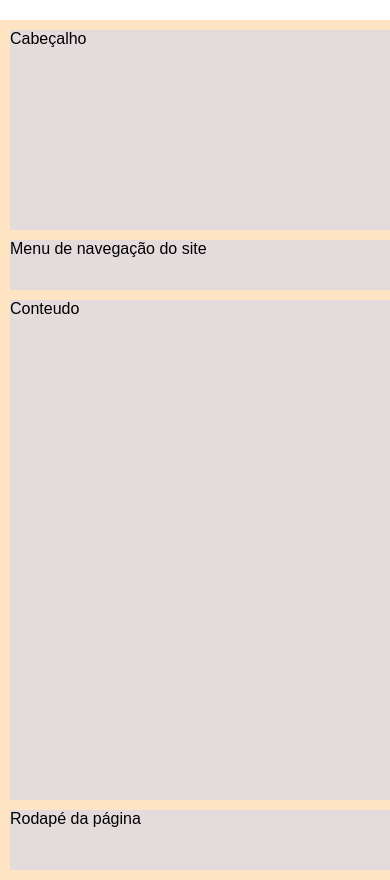
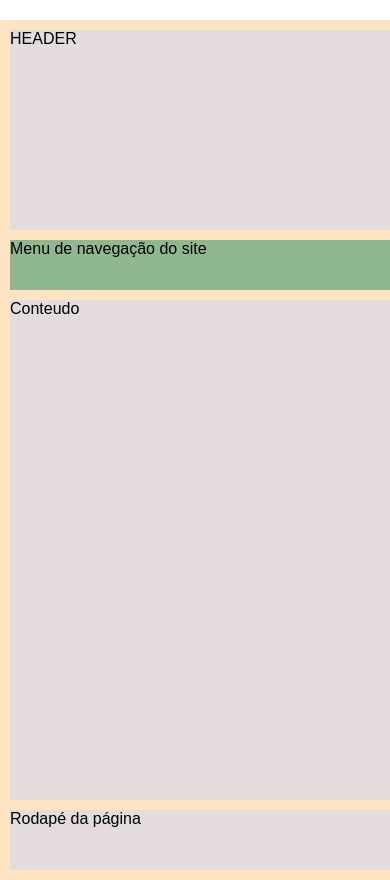
Before and after one commit to FilipeMGaspar/Curso_HTML5_e_CSS3_FSN_2016, a PHP site: page / in a window 390 px wide. Run offline with PHP 8.4, Linux system fonts and the light colour scheme.

Commit message:
Aula10 - Exercicio proposto

```diff
--- a/Exerc-Aula10/css/estilo.css
+++ b/Exerc-Aula10/css/estilo.css
@@ -55,6 +55,12 @@ footer{
     clear: both;
 }
 
+@media only screen and (max-width: 1000px){
+  nav{
+      background-color: rgb(144, 184, 144);
+  }
+}
+
 @media only screen and (max-width: 650px){
     aside {
         display: none;
--- a/Exerc-Aula10/index.html
+++ b/Exerc-Aula10/index.html
@@ -10,7 +10,7 @@
 </head>
 <body>
     <div class="principal">
-        <header>Cabeçalho</header>
+        <header>HEADER <img src="" alt=""></header>
         <nav>Menu de navegação do site</nav>
 
         <section>
```
